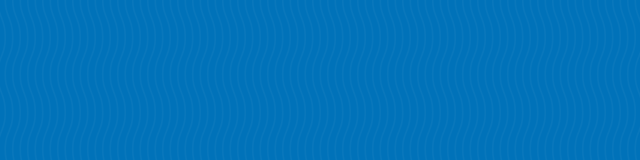
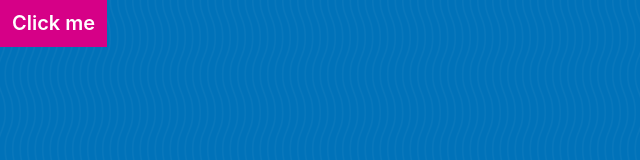
Before and after one commit to JMPaulus/WesBos, a website: page playground/custom-functions/index.html in a window 1280 px wide. Shown: the whole page, without its empty margins (0-640 px from the left). Drawn offline with Linux system fonts and the light colour scheme.

Commit message:
callback function on click'

```diff
--- a/playground/custom-functions/index.html
+++ b/playground/custom-functions/index.html
@@ -9,7 +9,7 @@
 </head>
 
 <body>
-
+  <button class="clickMe">Click me</button>
   <!-- <script src="./cf.js"></script> -->
   <script src="ways-to-make-a-function-FINISHED.js"></script>
 </body>
--- a/playground/custom-functions/ways-to-make-a-function-FINISHED.js
+++ b/playground/custom-functions/ways-to-make-a-function-FINISHED.js
@@ -99,3 +99,11 @@ const Jedrzej = {
     console.log('sss hii JJ, I am a mosue');
   }
 }
+
+//callback function
+//click callback
+
+const button = document.querySelector('.clickMe');
+console.log(button);
+
+button.addEventListener('click', Jedrzej.sayYo );
```
